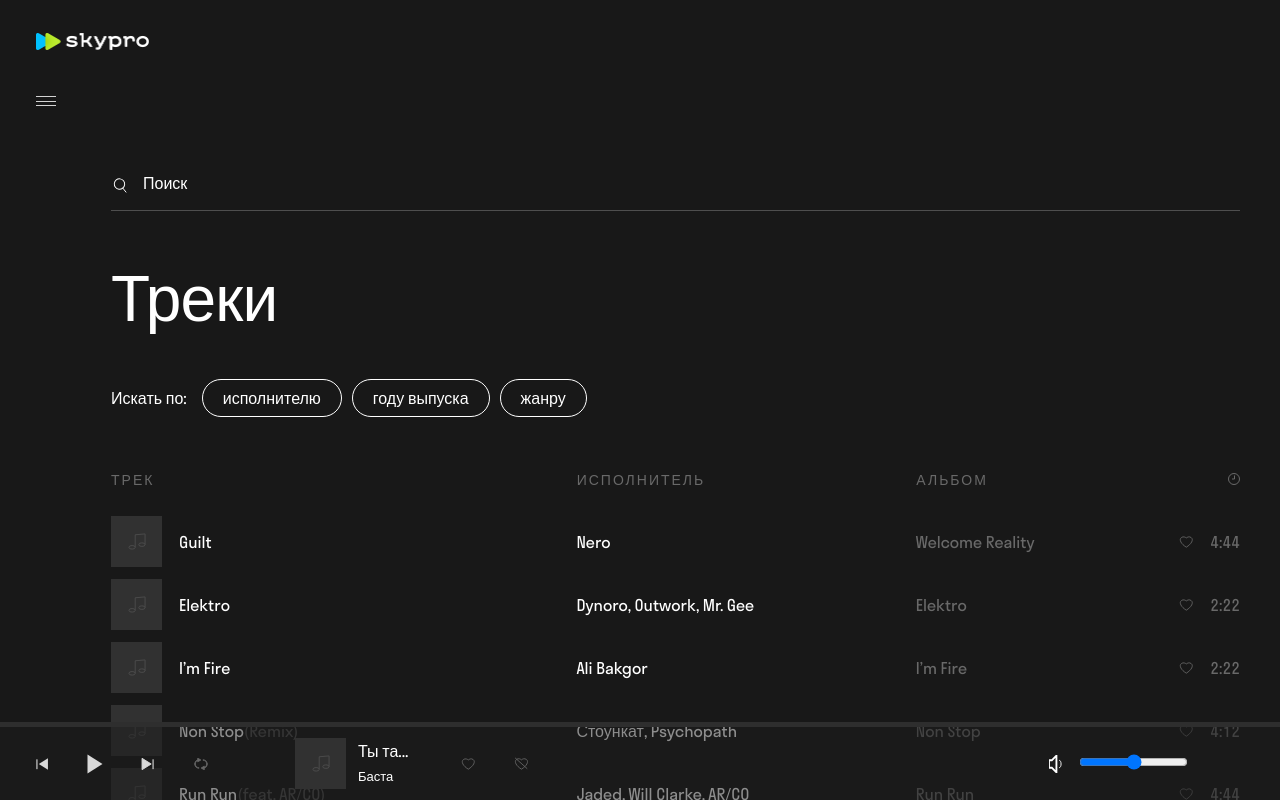
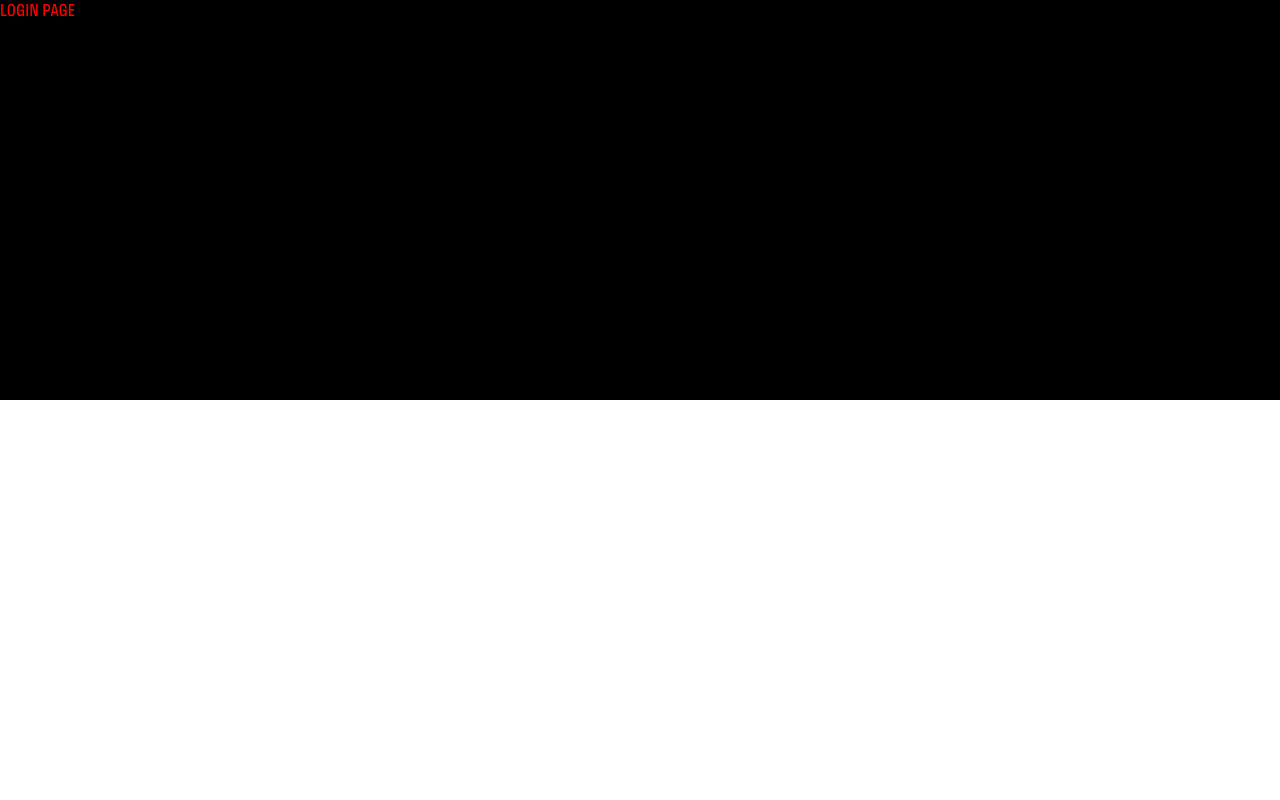
Before and after one commit to Bonds95/scypro_music, a React (Create React App) app: page /login in a window 1280 px wide. Built offline with nearby package versions, Linux system fonts and the light colour scheme.

Commit message:
создал файл routes и внедрил его в app.js. создал страницу регистрацию, проверил есть ли переход между страницами - все работает

```diff
--- a/src/App.js
+++ b/src/App.js
@@ -1,6 +1,6 @@
 import "./App.css";
 import { GlobalStyle } from "./GlobalStyle";
-import { MainPage } from "./pages/main/MainPage";
+import { AppRoutes } from "./routes";
 
 function App() {
 
@@ -8,7 +8,7 @@ function App() {
   return (
     <div>
       <GlobalStyle />
-      <MainPage></MainPage>
+      <AppRoutes/>
     </div>
   );
 }
--- /dev/null
+++ b/src/pages/login/login.jsx
@@ -0,0 +1,10 @@
+import styled from "styled-components";
+const StyledLoginPage = styled.div`
+  color: red;
+  background-color: black;
+  height: 400px;
+
+`;
+export default function LoginPage() {
+  return <StyledLoginPage>LOGIN PAGE</StyledLoginPage>;
+}
--- a/src/pages/main/MainPage.jsx
+++ b/src/pages/main/MainPage.jsx
@@ -7,7 +7,7 @@ import * as S from "./MainPage.styles";
 
 export function MainPage() {
   const [load, setLoad] = useState(false);
-  useEffect(() => {
+  useEffect((load) => {
     setTimeout(() => {
       setLoad(!load)
     }, 5000)
--- a/src/routes.jsx
+++ b/src/routes.jsx
@@ -0,0 +1,12 @@
+import { Route, Routes } from "react-router-dom";
+import { MainPage } from "./pages/main/MainPage";
+import LoginPage from "./pages/login/login";
+
+export function AppRoutes() {
+  return (
+    <Routes>
+      <Route path="/" element={<MainPage />} />
+      <Route path="/login" element={<LoginPage />} />
+    </Routes>
+  );
+}
```
